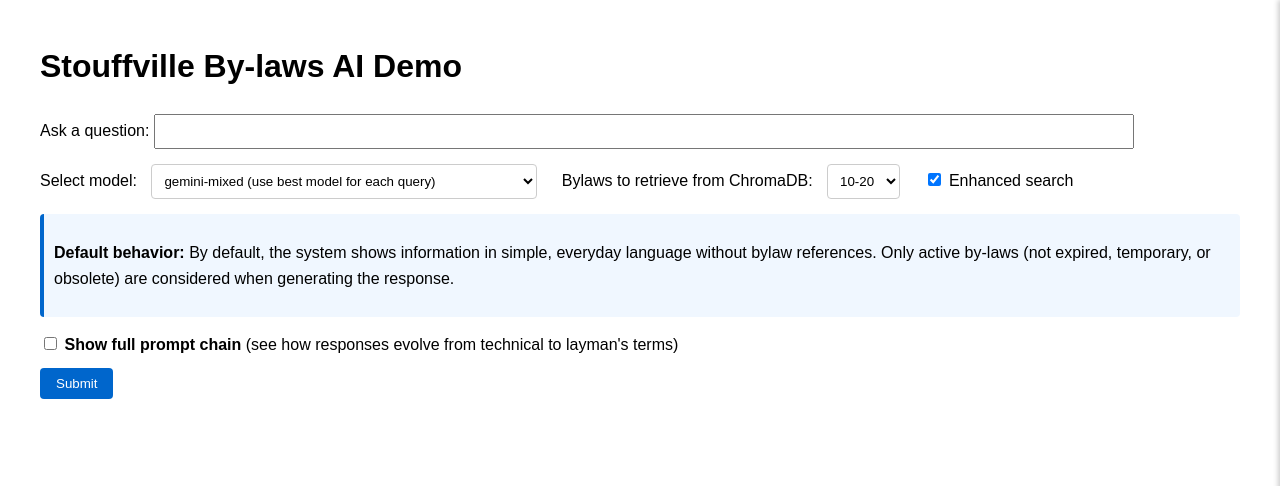
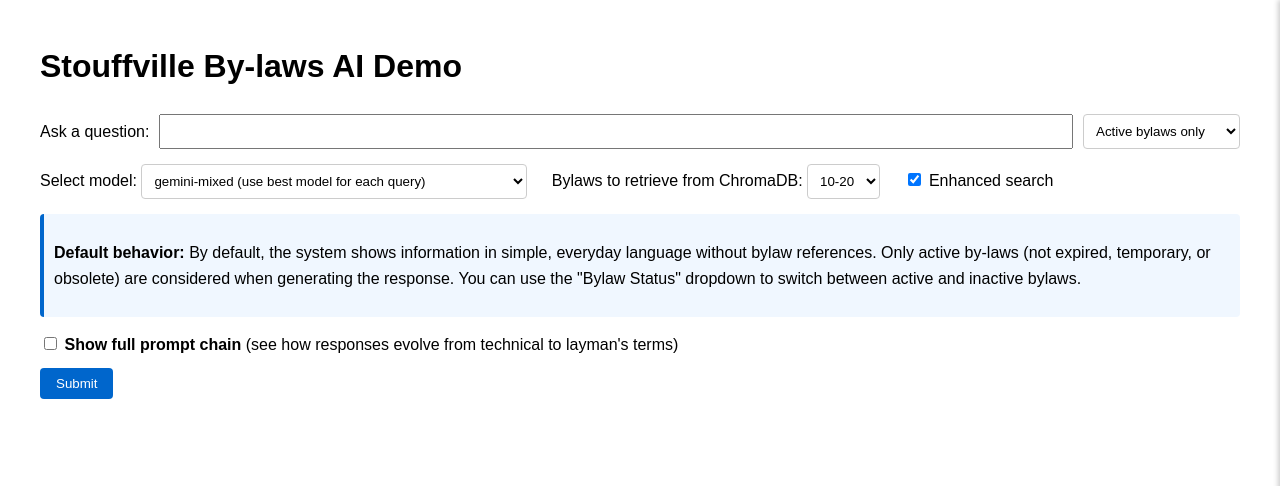
Before and after one commit to Cadence-GitHub/Stouffville-By-laws-AI, a Flask app: page /api/demo in a window 1280 px wide. Shown: the top 486 px of the page. Run offline with Flask 3, Linux system fonts and the light colour scheme.

Commit message:
Added a dropdown to choose between Active and Inactive bylaws

```diff
--- a/backend/app.py
+++ b/backend/app.py
@@ -5,6 +5,7 @@
 import time
 from dotenv import load_dotenv
 import tiktoken  # Still needed for potential direct use elsewhere
+import re
 
 # Import from app package using the simplified imports from __init__.py
 from app import (
@@ -47,6 +48,7 @@
     data = request.get_json()
     query = data.get('query', '')
     model = data.get('model', 'gemini-2.0-flash')
+    bylaw_status = data.get('bylaw_status', 'active')
 
     if not query:
         return jsonify({"error": "No query provided"}), 400
@@ -54,7 +56,7 @@
     # Try to use ChromaDB to find relevant bylaws
     try:
         # Use ChromaDB to find relevant bylaws - now also returns collection existence status
-        relevant_bylaws, retrieval_time, collection_exists = chroma_retriever.retrieve_relevant_bylaws(query, limit=10)
+        relevant_bylaws, retrieval_time, collection_exists = chroma_retriever.retrieve_relevant_bylaws(query, limit=10, bylaw_status=bylaw_status)
 
         # Check if the collection exists
         if not collection_exists:
@@ -104,6 +106,9 @@
         # Check if enhanced search is enabled
         enhanced_search = request.form.get('enhanced_search', 'false') == 'true'
 
+        # Get bylaw status filter (active or inactive)
+        bylaw_status = request.form.get('bylaw_status', 'active')
+
         if query:
             # Try to use ChromaDB to find relevant bylaws
             try:
@@ -116,7 +121,7 @@
                     transformed_query, transform_time = transform_query_for_enhanced_search(query, model)
 
                     # First search with original query - also checks if collection exists
-                    original_results, original_time, collection_exists = chroma_retriever.retrieve_relevant_bylaws(query, limit=bylaws_limit)
+                    original_results, original_time, collection_exists = chroma_retriever.retrieve_relevant_bylaws(query, limit=bylaws_limit, bylaw_status=bylaw_status)
 
                     # Check if collection exists
                     if not collection_exists:
@@ -124,7 +129,7 @@
                         return render_template('demo.html', question=query, answer=error_message, model=model)
 
                     # Second search with transformed query - always use 10 documents
-                    transformed_results, transformed_time, _ = chroma_retriever.retrieve_relevant_bylaws(transformed_query, limit=10)
+                    transformed_results, transformed_time, _ = chroma_retriever.retrieve_relevant_bylaws(transformed_query, limit=10, bylaw_status=bylaw_status)
 
                     # Total retrieval time is the sum of both searches
                     retrieval_time = original_time + transformed_time
@@ -153,7 +158,7 @@
                 else:
                     # Standard search - just use the original query
                     # This now also returns collection existence status
-                    relevant_bylaws, retrieval_time, collection_exists = chroma_retriever.retrieve_relevant_bylaws(query, limit=bylaws_limit)
+                    relevant_bylaws, retrieval_time, collection_exists = chroma_retriever.retrieve_relevant_bylaws(query, limit=bylaws_limit, bylaw_status=bylaw_status)
 
                     # Check if collection exists
                     if not collection_exists:
@@ -213,6 +218,7 @@
                     bylaw_info = f"Retrieved By-laws: {bylaw_numbers_str}"
                     token_info = f"Total input tokens: {input_token_count} (${input_cost:.6f})<br>Total output tokens: {output_token_count} (${output_cost:.6f})"
                     model_info = f"Model: {model}"
+                    status_info = f"Bylaw Status Filter: {bylaw_status.capitalize()}"
                     enhanced_info = ""
                     if enhanced_search:
                         # Identify which bylaws came from the enhanced search
@@ -223,7 +229,7 @@
 
                         enhanced_bylaws_str = ", ".join(enhanced_bylaw_ids) if enhanced_bylaw_ids else "None"
                         enhanced_info = f"<br>Bylaws found by Enhanced Search: {enhanced_bylaws_str}"
-                    footer = f"<hr><small><i>{source_info}<br>{bylaw_info}{enhanced_info}<br>{token_info}<br>{model_info}<br>{timing_info}</i></small>"
+                    footer = f"<hr><small><i>{source_info}<br>{bylaw_info}{enhanced_info}<br>{token_info}<br>{model_info}<br>{status_info}<br>{timing_info}</i></small>"
 
                     if compare_mode:
                         # When comparing, provide only the answers without the footer
@@ -242,6 +248,7 @@
                             model=model,
                             bylaws_limit=bylaws_limit,
                             enhanced_search=enhanced_search,
+                            bylaw_status=bylaw_status,
                             transformed_query=transformed_query if enhanced_search else None
                         )
                     else:
@@ -258,6 +265,7 @@
                             model=model,
                             bylaws_limit=bylaws_limit,
                             enhanced_search=enhanced_search,
+                            bylaw_status=bylaw_status,
                             transformed_query=transformed_query if enhanced_search else None
                         )
 
@@ -265,7 +273,7 @@
                 error_message = f"Error: ChromaDB retrieval failed: {str(e)}"
                 return render_template('demo.html', question=query, answer=error_message, model=model)
 
-    return render_template('demo.html', compare_mode=False, side_by_side=False, model="gemini-mixed", bylaws_limit=10, enhanced_search=True)
+    return render_template('demo.html', compare_mode=False, side_by_side=False, model="gemini-mixed", bylaws_limit=10, enhanced_search=True, bylaw_status="active")
 
 @app.route('/api/bylaw/<bylaw_number>')
 def get_bylaw_json(bylaw_number):
@@ -273,8 +281,11 @@
     API endpoint that returns the full JSON data for a specific bylaw by its number.
     """
     try:
+        # Use regex to remove -XX pattern (dash followed by two capital letters) if present
+        clean_bylaw_number = re.sub(r'-[A-Z]{2}$', '', bylaw_number)
+
         # Use metadata lookup with normalization
-        exact_match, retrieval_time, collection_exists = chroma_retriever.retrieve_bylaw_by_number(bylaw_number)
+        exact_match, retrieval_time, collection_exists = chroma_retriever.retrieve_bylaw_by_number(clean_bylaw_number)
 
         # Handle collection issues
         if not collection_exists:
--- a/backend/app/static/demo.css
+++ b/backend/app/static/demo.css
@@ -25,16 +25,15 @@
     margin-top: 0;
 }
 input[type="text"] {
-    width: 80%;
+    width: 100%;
     padding: 8px;
-    margin-right: 10px;
+    box-sizing: border-box;
 }
 select {
     padding: 8px;
     border: 1px solid #ccc;
     border-radius: 4px;
     background-color: white;
-    margin-left: 10px;
 }
 input[type="submit"] {
     padding: 8px 16px;
--- a/backend/app/static/demo.js
+++ b/backend/app/static/demo.js
@@ -95,6 +95,7 @@
         const model = document.getElementById('model').value;
         const bylawsLimit = document.getElementById('bylaws_limit').value;
         const enhancedSearch = document.getElementById('enhanced_search').checked;
+        const bylawStatus = document.getElementById('bylaw_status').value;
 
         // Get transformed query if available
         let transformedQuery = '';
@@ -187,6 +188,7 @@
 - **Gemini Model:** ${model}
 - **Bylaws Limit:** ${bylawsLimit}
 - **Enhanced Search:** ${enhancedSearch ? 'On' : 'Off'}
+- **Bylaw Status Filter:** ${bylawStatus}
 ${transformedQuery ? `- **Transformed Query:** ${transformedQuery}` : ''}
 
 ### System Information
--- a/backend/app/templates/demo.html
+++ b/backend/app/templates/demo.html
@@ -10,8 +10,18 @@
 
     <form id="queryForm" action="/api/demo" method="post" autocomplete="off">
         <div class="form-overlay"></div>
-        <label for="query">Ask a question:</label>
-        <input type="text" id="query" name="query" required value="{{ question or '' }}" autocomplete="off" autocorrect="off" autocapitalize="off" spellcheck="false">
+        <div style="display: flex; align-items: center; width: 100%;">
+            <div style="flex: 1; margin-right: 10px; display: flex; align-items: center;">
+                <label for="query" style="white-space: nowrap; margin-right: 10px;">Ask a question:</label>
+                <input type="text" id="query" name="query" required value="{{ question or '' }}" autocomplete="off" autocorrect="off" autocapitalize="off" spellcheck="false">
+            </div>
+            <div>
+                <select id="bylaw_status" name="bylaw_status">
+                    <option value="active" {% if bylaw_status == "active" or not bylaw_status %}selected{% endif %}>Active bylaws only</option>
+                    <option value="inactive" {% if bylaw_status == "inactive" %}selected{% endif %}>Inactive bylaws only</option>
+                </select>
+            </div>
+        </div>
 
         <div style="margin: 15px 0;">
             <label for="model">Select model:</label>
@@ -38,7 +48,7 @@
         </div>
 
         <div class="info-box">
-            <p><strong>Default behavior:</strong> By default, the system shows information in simple, everyday language without bylaw references. Only active by-laws (not expired, temporary, or obsolete) are considered when generating the response.</p>
+            <p><strong>Default behavior:</strong> By default, the system shows information in simple, everyday language without bylaw references. Only active by-laws (not expired, temporary, or obsolete) are considered when generating the response. You can use the "Bylaw Status" dropdown to switch between active and inactive bylaws.</p>
         </div>
 
         <div class="checkbox-container">
@@ -79,8 +89,8 @@
         </div>
 
         <div class="answer-container">
-            <h3>URL-Enhanced Answer (with bylaw links)</h3>
-            <p class="explanation" style="font-style: italic; color: #666;">This converts XML tags in the original response to proper HTML hyperlinks for better user experience when referencing bylaws.</p>
+            <h3>Enhanced Answer (with bylaw links)</h3>
+            <p class="explanation" style="font-style: italic; color: #666;">This converts XML tags in the original response to proper HTML hyperlinks.</p>
             <div>{{ filtered_answer | safe }}</div>
             <a class="bug-report-btn" data-answer-type="filtered">Problem? Log a bug!</a>
         </div>
```
Also changed, not shown: backend/app/chroma_retriever.py (+17 -8 lines).
